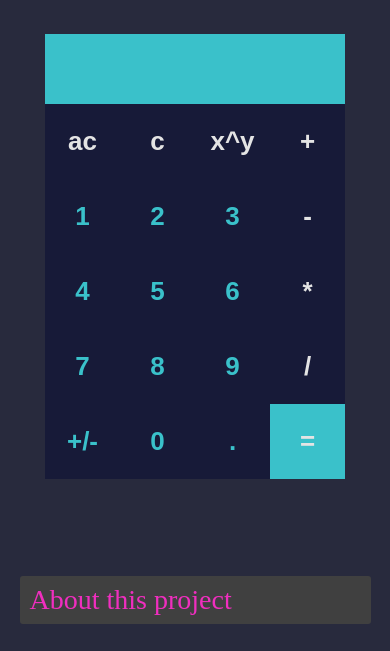
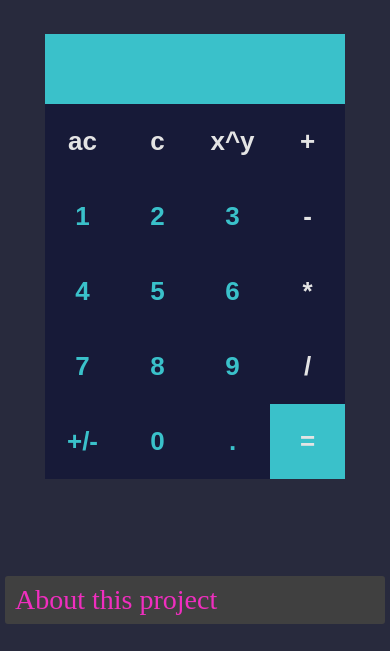
Before and after one commit to SWThurlow/portfolio, a plain HTML site: page projects/calculator/index.html in a window 390 px wide. Shown: the part 159-810 px from the top of the page. Drawn offline with Linux system fonts and the light colour scheme.

Commit message:
MOBILE ADJUSTMENTS FOR CALCULATOR

```diff
--- a/projects/calculator/style.css
+++ b/projects/calculator/style.css
@@ -16,6 +16,14 @@ h1{
 
 main {
     background-color: transparent;
+}
+
+@media (max-width: 425px) {
+    main {
+        width: fit-content;
+        width: -moz-fit-content;
+        width: -webkit-fit-content;
+    }
 }
 
 .calculator {
```
